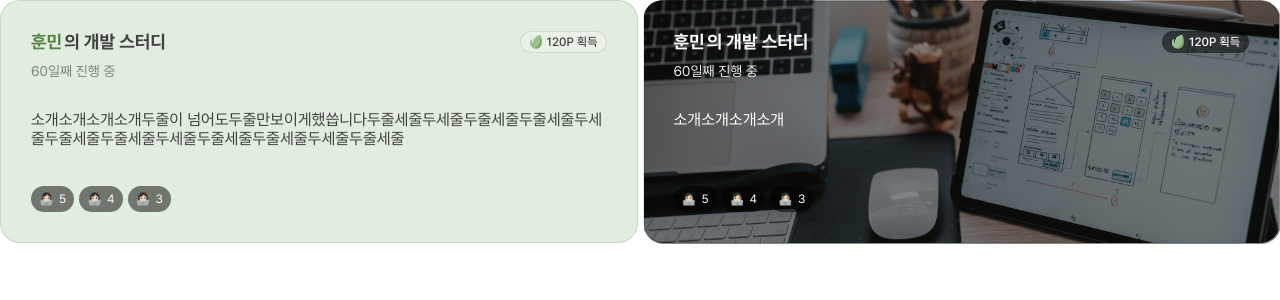
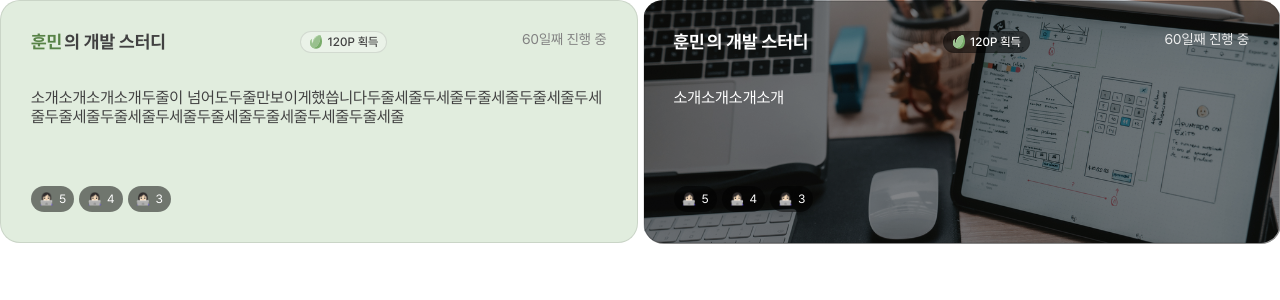
Before and after one commit to damdadaxx/13-study-forest-team2-fe, a React (Vite) app: page /cards in a window 1280 px wide. Shown: the top 300 px of the page. Built offline with nearby package versions, Linux system fonts and the light colour scheme.

Commit message:
fix:진짜최종수정

```diff
--- a/src/components/common/Card/Card.jsx
+++ b/src/components/common/Card/Card.jsx
@@ -18,11 +18,9 @@ export default function Card({
       className={`${styles.card} ${styles[background]} ${isImageBg ? styles.dimmed : ''}`}
     >
       <div className={styles.top}>
-        <div>
         <div className={styles.titleBox}>
           <p className={styles.title}>
-              <span className={styles.nickname}>{nickname}</span>의 {title}{' '}
-              스터디
+            <span className={styles.nickname}>{nickname}</span>의 {title} 스터디
           </p>
           <TagPoint
             className={styles.point}
@@ -30,7 +28,6 @@ export default function Card({
             size="sm"
             point={point}
           />
-          </div>
           <div className={styles.dayCount}>{dayCount}일째 진행 중</div>
         </div>
         <p className={styles.description}>{description}</p>
```
Lines whose indentation alone changed are shown as unchanged.
